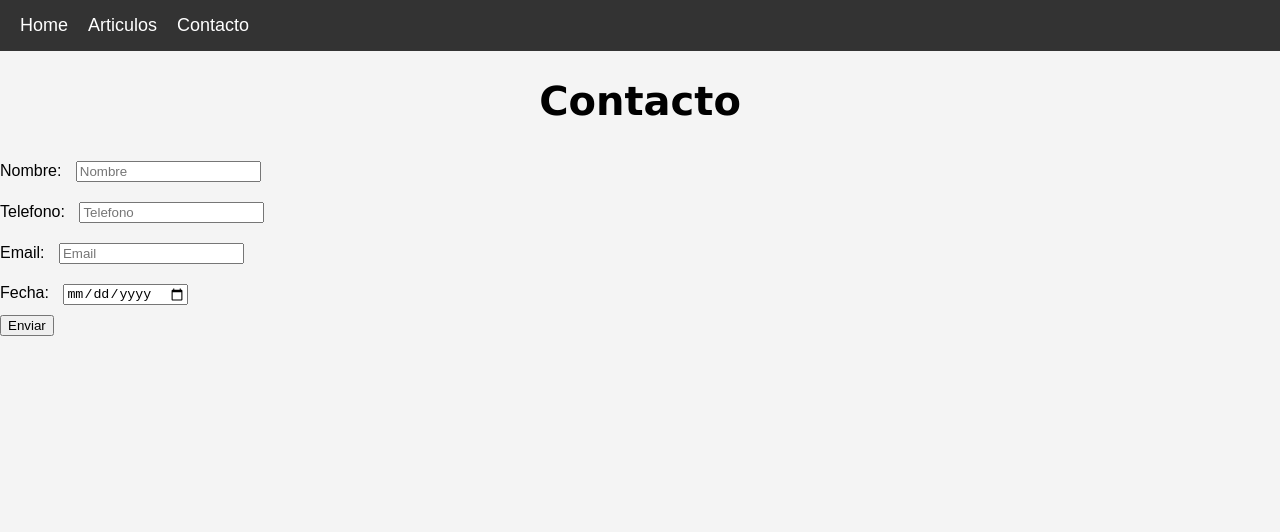
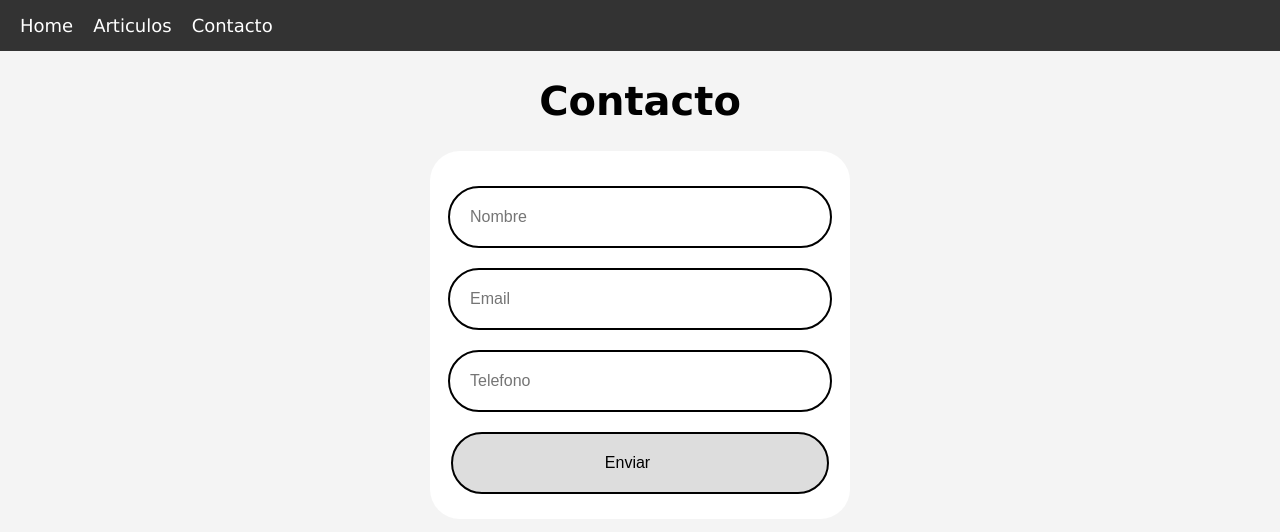
Before and after one commit to Adrian-LH/Blog-Adrian-Programacion, a plain HTML site: page Contact.html in a window 1280 px wide. Drawn offline with Linux system fonts and the light colour scheme.

Commit message:
transiciones

```diff
--- a/Contact.html
+++ b/Contact.html
@@ -18,19 +18,24 @@
         <h1>Contacto</h1>
     </header>
     <main>
-        <section>
+        <div class="wrapper">
             <form>
-                <div><label for="name">Nombre:</label>
-                <input class="name" type="text" placeholder="Nombre"></div>
-                <div><label for="tel">Telefono:</label>
-                <input class="tel" type="text" placeholder="Telefono"></div>
-                <div><label for="email">Email:</label>
-                <input class="email" type="email" placeholder="Email"></div>
-                <div><label for="date">Fecha:</label>
-                <input class="date" type="date" placeholder="Fecha"></div>
-                <button type="button">Enviar</button>
+                <div class="input-box">
+                    <input type="text" placeholder="Nombre" required >
+                </div>
+
+                <div class="input-box">
+                    <input type="email" placeholder="Email" required >
+                </div>
+
+                <div class="input-box">
+                    <input type="tel" placeholder="Telefono" required >
+                </div>
+                <div class="boton-enviar">
+                    <button type="submit" class="btn">Enviar</button>
+                </div>
             </form>
-        </section>
+        </div>
     </main>
 
 </body>
--- a/style.css
+++ b/style.css
@@ -6,6 +6,7 @@ h1{
     text-align: center;
     font-size: 40px;
     font-family: 'Lucida Sans', 'Lucida Sans Regular', 'Lucida Grande', 'Lucida Sans Unicode', Geneva, Verdana, sans-serif;
+    transition: color 1s ;
 }
 
 
@@ -37,7 +38,6 @@ nav ul li a {
     color: #fff;
     text-decoration: none;
     font-size: 18px;
-    transition: color 0.3s ease;
 }
 
 nav ul li a:hover {
@@ -54,3 +54,54 @@ img{
 p{
     margin: 80px 20px 0 40px;
 }
+
+h1:hover{
+    color: aquamarine;
+}
+
+.bola{
+    width: 100px;
+    height: 100px;
+    background-color: rgb(180, 180, 180);
+    position: relative;
+    animation: rotate 1s infinite;
+    border-radius: 100%;
+    text-align: center;
+    margin: auto;
+    margin-top: 40px;
+    text
+}
+
+/*@keyframes complexAnimation {
+    0% {
+        background-color: green;
+        transform: scale(1) translateX(0);
+    }
+    50% {
+        background-color: rgb(96, 105, 96);
+        transform: scale(4) translateX(500px);
+    }
+    100% {
+        background-color: rgb(164, 233, 164);
+        transform: scale(1) translateX(0);
+    }
+}
+*/
+
+/*@keyframes moveInCircle {
+    0% {transform: translate(0, 0);}
+    25% {transform: translate(100px, 0);}
+    50% {transform: translate(100px, 100px);}
+    75% {transform: translate(0, 100px);}
+    100% {transform: translate(0, 0);}
+}*/
+
+/*@keyframes fade {
+    0% { opacity: 0;}
+    100% { opacity: 100;}
+}*/
+
+@keyframes rotate {
+    0% {transform: rotate(0deg);}
+    100% {transform: rotate(360deg);}
+}
--- a/style2.css
+++ b/style2.css
@@ -1,3 +1,5 @@
+
+
 img{
     width: 500px;
 }
@@ -22,7 +24,7 @@ h1{
 
 
 body {
-    font-family: Arial, sans-serif;
+    font-family:'Lucida Sans', 'Lucida Sans Regular', 'Lucida Grande', 'Lucida Sans Unicode', Geneva, Verdana, sans-serif;
     margin: 0;
     padding: 0;
     background-color: #f4f4f4;
@@ -65,3 +67,64 @@ input{
     color: black;
     padding-top: 20px;
 }
+
+.wrapper{
+
+    background-color: white;
+    width: 420px;
+    text-align: center;
+    border: none;
+    border-radius: 30px;
+    margin: auto;
+    padding: 25px 0;
+}
+
+.input-box input{
+
+    width: 75%;
+    border: black 2px solid;
+    border-radius: 40px;
+    font-size: 16px;
+    color: rgb(0, 0, 0);
+    padding: 20px 45px 20px 20px;
+    align-items: center;
+    transition: background-color 1.2s;
+}
+.input-box input:focus{
+    background-color: rgb(168, 206, 255);
+    width: 75%;
+    border-radius: 40px;
+    font-size: 16px;
+    color: rgb(0, 0, 0);
+    padding: 20px 45px 20px 20px;
+    align-items: center;
+}
+
+button{
+    width: 90%;
+    border: black 2px solid;
+    border-radius: 40px;
+    font-size: 16px;
+    color: rgb(0, 0, 0);
+    padding: 20px 45px 20px 20px;
+    align-items: center;
+    margin-top: 10px;
+    background-color: rgb(221, 221, 221);
+}
+
+button:hover{
+    background-color: rgb(163, 163, 163)
+}
+
+
+p{
+    margin-left: 20px;
+}
+
+h2{
+    margin-left: 20px;
+}
+
+dl{
+    margin-left: 20px;
+}
--- /dev/null
+++ b/style3.css
@@ -0,0 +1,95 @@
+
+
+img{
+    width: 500px;
+}
+
+dt{
+    font-weight: 800;
+    margin-top: 10px;
+}
+.items{
+    margin: 10px;
+}
+
+h1{
+    text-align: center;
+    font-size: 40px;
+    font-family: 'Lucida Sans', 'Lucida Sans Regular', 'Lucida Grande', 'Lucida Sans Unicode', Geneva, Verdana, sans-serif;
+}
+
+
+body {
+    font-family:'Lucida Sans', 'Lucida Sans Regular', 'Lucida Grande', 'Lucida Sans Unicode', Geneva, Verdana, sans-serif;
+    margin: 0;
+    padding: 0;
+    background-color: #f4f4f4;
+}
+
+nav {
+    background-color: #333;
+    color: #fff;
+    padding: 15px 20px;
+}
+
+nav ul {
+    list-style: none;
+    margin: 0;
+    padding: 0;
+    display: inline-flex;
+}
+
+nav ul li {
+    margin-right: 20px;
+}
+
+nav ul li a {
+    color: #fff;
+    text-decoration: none;
+    font-size: 18px;
+    transition: color 0.3s ease;
+}
+
+nav ul li a:hover {
+    color: #ddd;
+}
+
+.lista-articulos{
+    text-decoration: underline;
+    color: black;
+    padding-top: 20px;
+}
+
+
+.body{
+    margin: 0 20px 0 20px;
+}
+
+#imagen{
+    display: flex;
+    justify-content: center;
+}
+
+#imagen img{
+    border: none;
+    border-radius: 15px;
+    margin: 20px;
+    transition: width 1s;
+}
+
+#imagen img:hover{
+    width: 600px;
+}
+
+.boton_like{
+    display: flex;
+    justify-content: center;
+}
+
+button{
+    width: 100px;
+    height: 50px;
+    border: solid black 2px;
+    border-radius: 17px;
+    background-color: rgb(255, 255, 255);
+}
--- /dev/null
+++ b/style_articulos.css
@@ -0,0 +1,83 @@
+
+body {
+    font-family: Arial, sans-serif;
+    margin: 0;
+    padding: 0;
+    background-color: #f4f4f4;
+}
+
+nav {
+    background-color: #333;
+    color: #fff;
+    padding: 15px 20px;
+}
+
+nav ul {
+    list-style: none;
+    margin: 0;
+    padding: 0;
+    display: inline-flex;
+}
+
+nav ul li {
+    margin-right: 20px;
+}
+
+nav ul li a {
+    color: #fff;
+    text-decoration: none;
+    font-size: 18px;
+}
+
+nav ul li a:hover {
+    color: #ddd;
+}
+
+h1{
+    text-align: center;
+    font-size: 40px;
+    font-family: 'Lucida Sans', 'Lucida Sans Regular', 'Lucida Grande', 'Lucida Sans Unicode', Geneva, Verdana, sans-serif;
+}
+
+div{
+    list-style: none;
+    display: flex;
+    justify-content: center;
+    align-content: center;
+}
+
+div ul{
+    list-style: none;
+}
+
+.items {
+    display: flex;
+    justify-content: center;
+    align-items: center;
+    background-color: rgb(105, 105, 105);
+    margin-top: 20px;
+    border: solid black 2px;
+    border-radius: 10px;
+    width: 150px;
+    height: 45px;
+    transition: all .18s ease-in-out;
+
+}
+
+.items:hover{
+    text-shadow:
+    0 0 30px rgba(255,255,255, 1),
+    0 0 60px rgba(255, 255, 255, .8),
+    0 0 75px rgba(255, 255, 255, .6),
+    0 0 80px rgba(255, 255, 255, .4),
+    0 0 77px rgba(255, 255, 255, .5),
+    0 0 78px rgba(255, 255, 255, .4),
+    0 0 79px rgba(255, 255, 255, .3),
+    0 0 80px rgba(255, 255, 255, .2),
+    0 0 120px rgba(255, 255, 255, .1);
+}
+
+.items a{
+    color: #000000;
+    text-decoration: none;
+}
```
Also changed, not shown: airtuculos.html (+12 -9 lines), back-end.html (+10 -3 lines), front-end.html (+8 -3 lines), index.html (+4 -1 lines).
